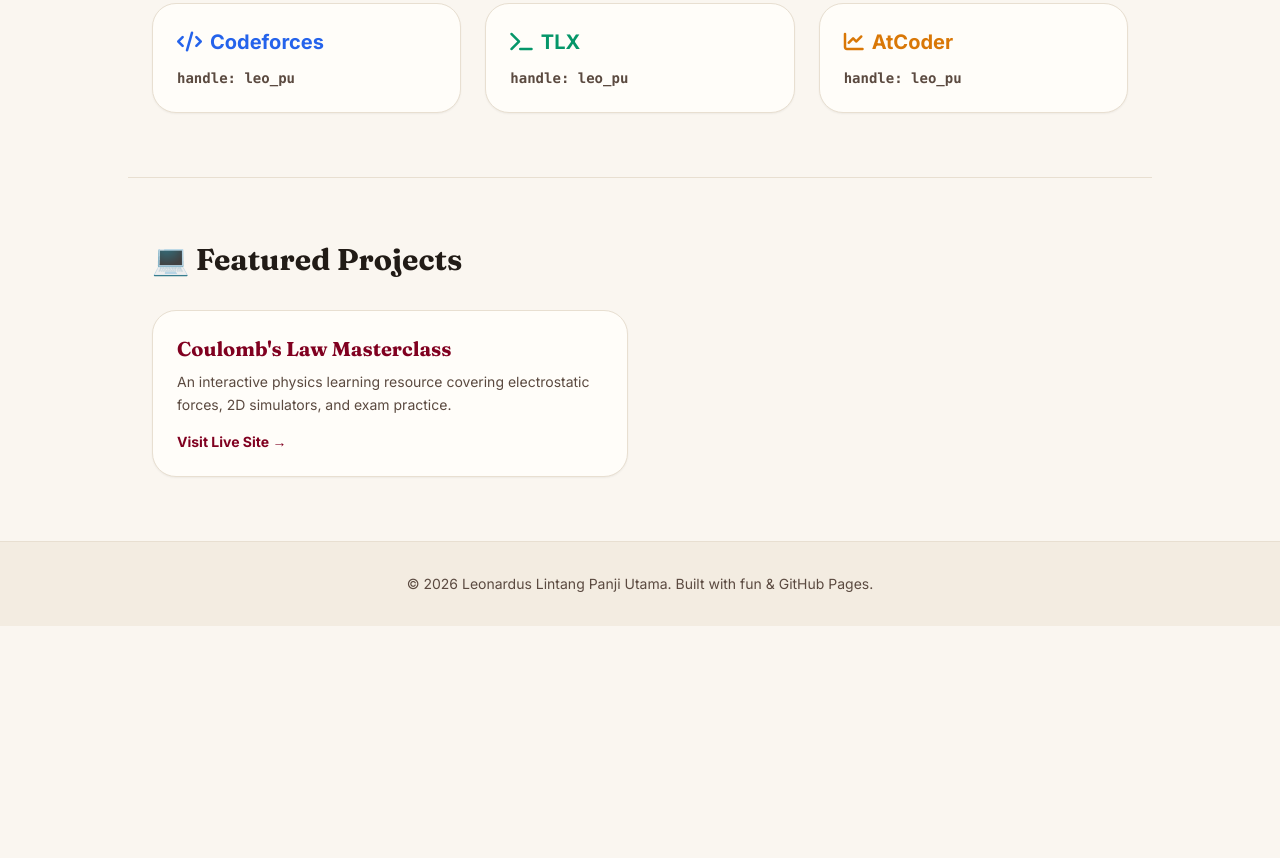
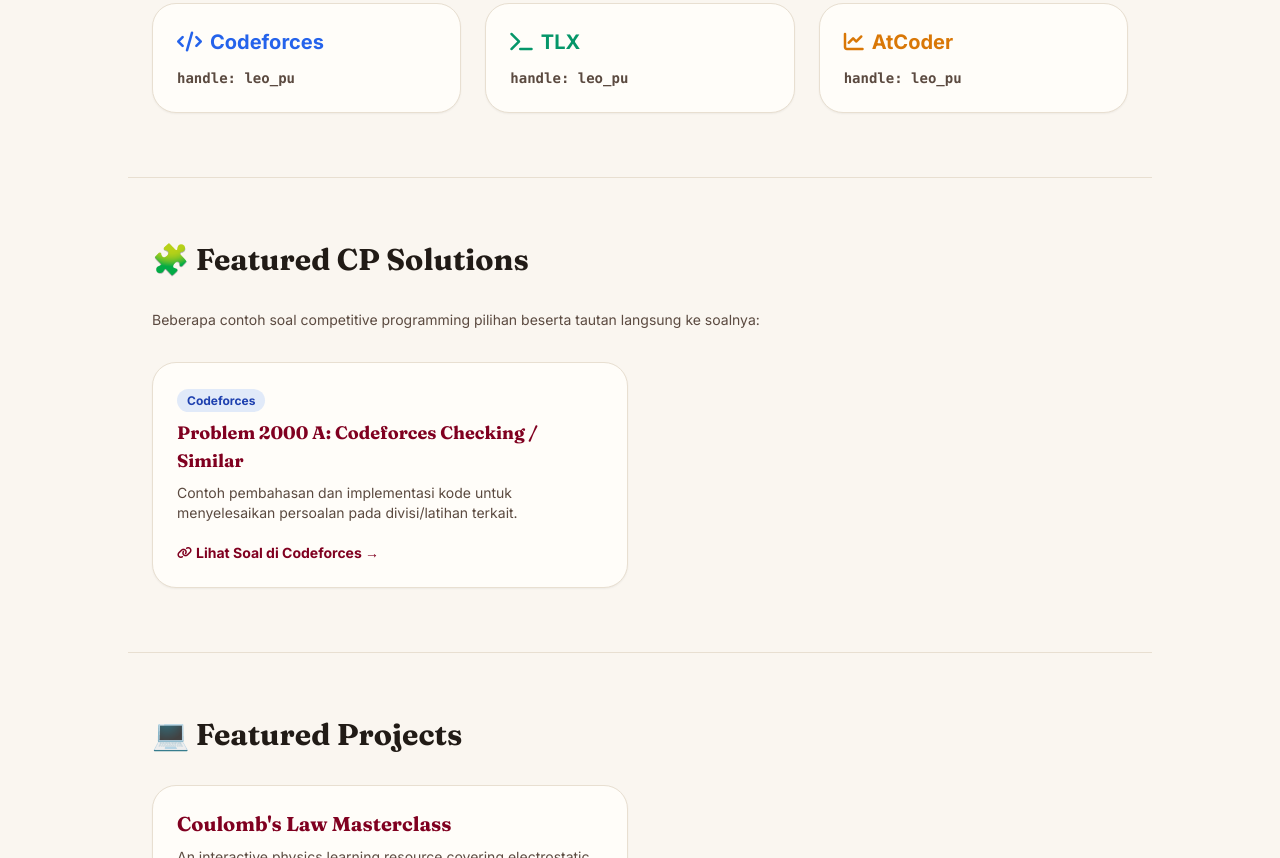
Before and after one commit to lleopu/portfolio, a plain HTML site: page index.html in a window 1280 px wide. Shown: the part 1942-2800 px from the top of the page. Before the commit the page ends 2568 px from the top, so only its background shows below. Drawn offline with nearby package versions, Linux system fonts and the light colour scheme.

Commit message:
Update index.html

```diff
--- a/index.html
+++ b/index.html
@@ -25,13 +25,14 @@
                 <a href="#about" class="hover:text-[#800020] transition">About</a>
                 <a href="#timeline" class="hover:text-[#800020] transition">OSN Timeline</a>
                 <a href="#cp" class="hover:text-[#800020] transition">CP Profiles</a>
+                <a href="#solutions" class="hover:text-[#800020] transition">CP Solutions</a>
                 <a href="#projects" class="hover:text-[#800020] transition">Projects</a>
             </nav>
         </div>
     </header>
 
     <!-- Hero Section -->
-    <section class="max-w-5xl mx-auto px-6 py-20 flex flex-col items-start space-y-6">
+    <section id="about" class="max-w-5xl mx-auto px-6 py-20 flex flex-col items-start space-y-6">
         <span class="px-4 py-1.5 rounded-full text-xs font-bold bg-rose-500/15 text-rose-700 border border-rose-500/30 flex items-center gap-2">
             <span>🚀</span> Grade 12 Student & Competitive Programmer
         </span>
@@ -56,10 +57,7 @@
             <p class="text-[#5B4A40] text-sm">Garis waktu perjalanan kompetisi sains nasional saya dari tingkat SD hingga SMA:</p>
         </div>
 
-        <!-- Timeline Container -->
         <div class="relative border-l-2 border-[#D6C8B4] ml-4 md:ml-6 space-y-8 py-4">
-
-            <!-- Item 1 -->
             <div class="relative pl-8 md:pl-10">
                 <div class="absolute -left-[9px] top-1.5 w-4 h-4 rounded-full bg-[#800020] border-4 border-[#FAF6F0]"></div>
                 <div class="fun-card bg-[#FFFDF9] border border-[#E8DFD1] p-5 rounded-2xl shadow-sm space-y-1">
@@ -69,7 +67,6 @@
                 </div>
             </div>
 
-            <!-- Item 2 -->
             <div class="relative pl-8 md:pl-10">
                 <div class="absolute -left-[9px] top-1.5 w-4 h-4 rounded-full bg-[#800020] border-4 border-[#FAF6F0]"></div>
                 <div class="fun-card bg-[#FFFDF9] border border-[#E8DFD1] p-5 rounded-2xl shadow-sm space-y-1">
@@ -79,7 +76,6 @@
                 </div>
             </div>
 
-            <!-- Item 3 -->
             <div class="relative pl-8 md:pl-10">
                 <div class="absolute -left-[9px] top-1.5 w-4 h-4 rounded-full bg-amber-600 border-4 border-[#FAF6F0]"></div>
                 <div class="fun-card bg-[#FFFDF9] border border-[#E8DFD1] p-5 rounded-2xl shadow-sm space-y-1">
@@ -89,7 +85,6 @@
                 </div>
             </div>
 
-            <!-- Item 4 -->
             <div class="relative pl-8 md:pl-10">
                 <div class="absolute -left-[9px] top-1.5 w-4 h-4 rounded-full bg-[#800020] border-4 border-[#FAF6F0]"></div>
                 <div class="fun-card bg-[#FFFDF9] border border-[#E8DFD1] p-5 rounded-2xl shadow-sm space-y-1">
@@ -99,7 +94,6 @@
                 </div>
             </div>
 
-            <!-- Item 5 -->
             <div class="relative pl-8 md:pl-10">
                 <div class="absolute -left-[9px] top-1.5 w-4 h-4 rounded-full bg-amber-600 border-4 border-[#FAF6F0]"></div>
                 <div class="fun-card bg-[#FFFDF9] border border-[#E8DFD1] p-5 rounded-2xl shadow-sm space-y-1">
@@ -109,7 +103,6 @@
                 </div>
             </div>
 
-            <!-- Item 6 -->
             <div class="relative pl-8 md:pl-10">
                 <div class="absolute -left-[9px] top-1.5 w-4 h-4 rounded-full bg-emerald-600 border-4 border-[#FAF6F0] ring-4 ring-emerald-500/20"></div>
                 <div class="fun-card bg-[#FFFDF9] border-2 border-emerald-500/40 p-5 rounded-2xl shadow-sm space-y-1">
@@ -118,7 +111,6 @@
                     <p class="text-slate-900 text-sm font-extrabold">🥈 Silver Medal (Rank 11 dari ~30,000 peserta nasional)</p>
                 </div>
             </div>
-
         </div>
     </section>
 
@@ -127,7 +119,6 @@
         <h2 class="text-3xl font-extrabold text-[#211B16]">⚡ Competitive Programming Profiles</h2>
         <p class="text-[#5B4A40] text-sm">Let's solve some problems together! You can check out my handles and contest histories here:</p>
         <div class="grid grid-cols-1 sm:grid-cols-3 gap-6">
-            <!-- Codeforces -->
             <a href="https://codeforces.com/profile/leo_pu" target="_blank" class="fun-card bg-[#FFFDF9] border border-[#E8DFD1] hover:border-[#800020] p-6 rounded-3xl space-y-3 shadow-sm group">
                 <div class="text-blue-600 font-bold text-xl flex items-center justify-between">
                     <span><i class="fa-solid fa-code mr-2"></i>Codeforces</span>
@@ -135,7 +126,6 @@
                 </div>
                 <p class="text-[#5B4A40] font-mono text-sm font-bold">handle: leo_pu</p>
             </a>
-            <!-- TLX Tokopedia -->
             <a href="https://tlx.tokopedia.com/@leo_pu" target="_blank" class="fun-card bg-[#FFFDF9] border border-[#E8DFD1] hover:border-[#800020] p-6 rounded-3xl space-y-3 shadow-sm group">
                 <div class="text-emerald-600 font-bold text-xl flex items-center justify-between">
                     <span><i class="fa-solid fa-terminal mr-2"></i>TLX</span>
@@ -143,7 +133,6 @@
                 </div>
                 <p class="text-[#5B4A40] font-mono text-sm font-bold">handle: leo_pu</p>
             </a>
-            <!-- AtCoder -->
             <a href="https://atcoder.jp/users/leo_pu" target="_blank" class="fun-card bg-[#FFFDF9] border border-[#E8DFD1] hover:border-[#800020] p-6 rounded-3xl space-y-3 shadow-sm group">
                 <div class="text-amber-600 font-bold text-xl flex items-center justify-between">
                     <span><i class="fa-solid fa-chart-line mr-2"></i>AtCoder</span>
@@ -151,6 +140,30 @@
                 </div>
                 <p class="text-[#5B4A40] font-mono text-sm font-bold">handle: leo_pu</p>
             </a>
+        </div>
+    </section>
+
+    <!-- CP Solutions / Favorite Problems Section (Contoh dengan Link Soal CF) -->
+    <section id="solutions" class="max-w-5xl mx-auto px-6 py-16 border-t border-[#E8DFD1] space-y-8">
+        <h2 class="text-3xl font-extrabold text-[#211B16]">🧩 Featured CP Solutions</h2>
+        <p class="text-[#5B4A40] text-sm">Beberapa contoh soal competitive programming pilihan beserta tautan langsung ke soalnya:</p>
+
+        <div class="grid grid-cols-1 md:grid-cols-2 gap-6">
+            <!-- Contoh Soal 1 -->
+            <div class="fun-card bg-[#FFFDF9] border border-[#E8DFD1] p-6 rounded-3xl space-y-3 shadow-sm flex flex-col justify-between">
+                <div class="space-y-2">
+                    <span class="text-xs font-bold px-2.5 py-1 bg-blue-500/15 text-blue-800 rounded-full">Codeforces</span>
+                    <h3 class="text-lg font-bold text-[#800020]">Problem 2000 A: Codeforces Checking / Similar</h3>
+                    <p class="text-[#5B4A40] text-sm">Contoh pembahasan dan implementasi kode untuk menyelesaikan persoalan pada divisi/latihan terkait.</p>
+                </div>
+                <div class="pt-2">
+                    <a href="https://codeforces.com/problemset/problem/2000/A" target="_blank" class="text-sm font-bold text-[#800020] hover:underline flex items-center gap-1">
+                        <i class="fa-solid fa-link text-xs"></i> Lihat Soal di Codeforces &rarr;
+                    </a>
+                </div>
+            </div>
+
+            <!-- Anda bisa duplikat blok di atas untuk soal-soal lainnya -->
         </div>
     </section>
 
```
